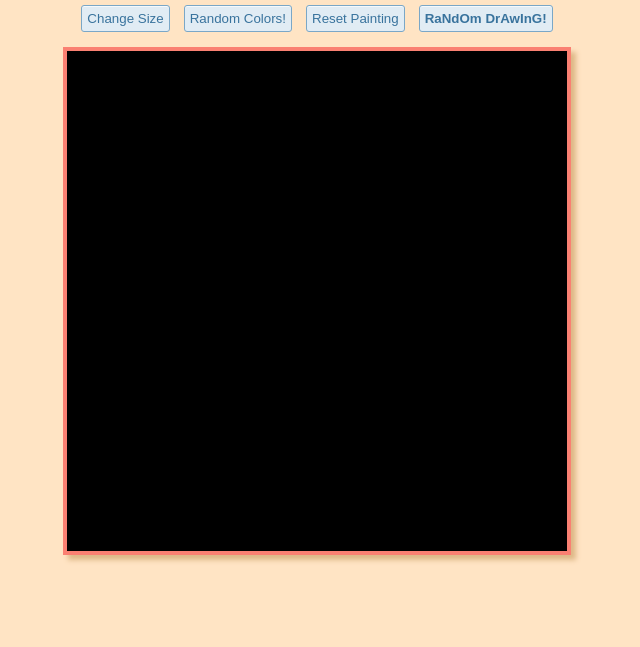
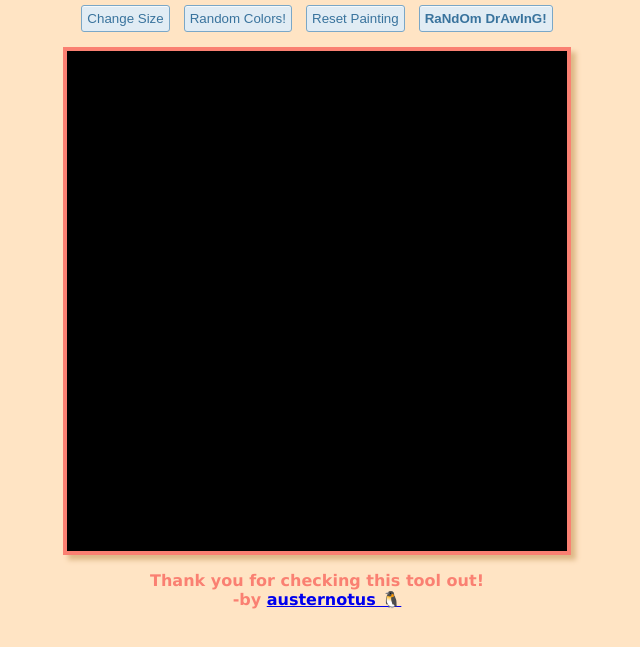
Before and after one commit to austernotus/sketch, a plain HTML site: page index.html in a window 1280 px wide. Shown: the part 89-736 px from the top of the page, without its empty margins (323-963 px from the left). Drawn offline with Linux system fonts and the light colour scheme.

Commit message:
added footer + link and text colors

```diff
--- a/index.html
+++ b/index.html
@@ -22,5 +22,8 @@
         <div id="container">
         </div>
     </div>
+    <div id="footer">
+        <p>Thank you for checking this tool out!<br> -by <a href="https://github.com/austernotus">austernotus 🐧</a></p>
+    </div>
 </body>
 </html>
--- a/styles.css
+++ b/styles.css
@@ -7,9 +7,10 @@ body{
     display:flex;
 }
 
-#hero h1{
+h1, p{
     font-family:'Lucida Sans', 'Lucida Sans Regular', 'Lucida Grande', 'Lucida Sans Unicode', Geneva, Verdana, sans-serif;
     color: salmon;
+    font-weight:bolder;
 }
 
 button{
@@ -52,8 +53,8 @@ button:active {
 #canvas{
     display: flex;
     justify-content: center;
+    flex-wrap: wrap;
 }
-
 
 
 #hero{
@@ -65,3 +66,10 @@ button:active {
 #buttonsMenu{
     padding-bottom: 10px;
 }
+
+#footer{
+    display: flex;
+    flex-direction: column;
+    align-items: center;
+    text-align: center;
+}
```
